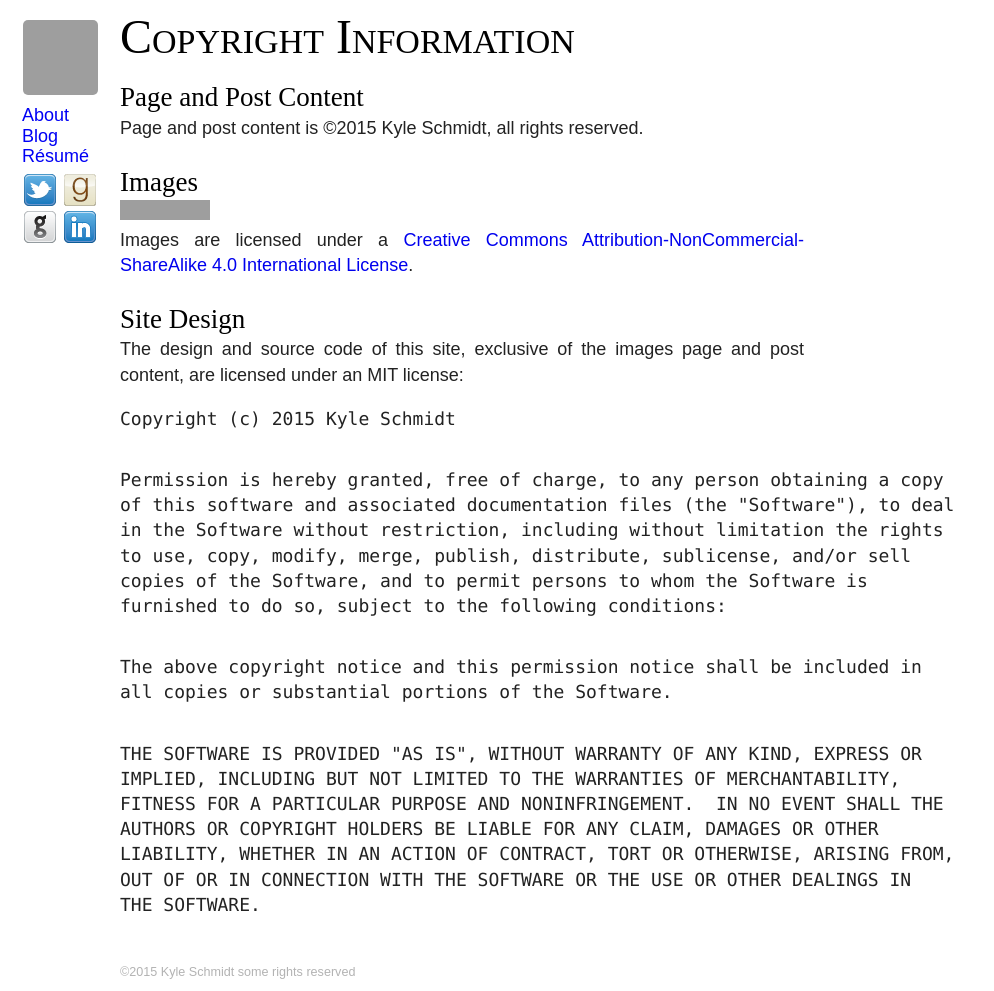
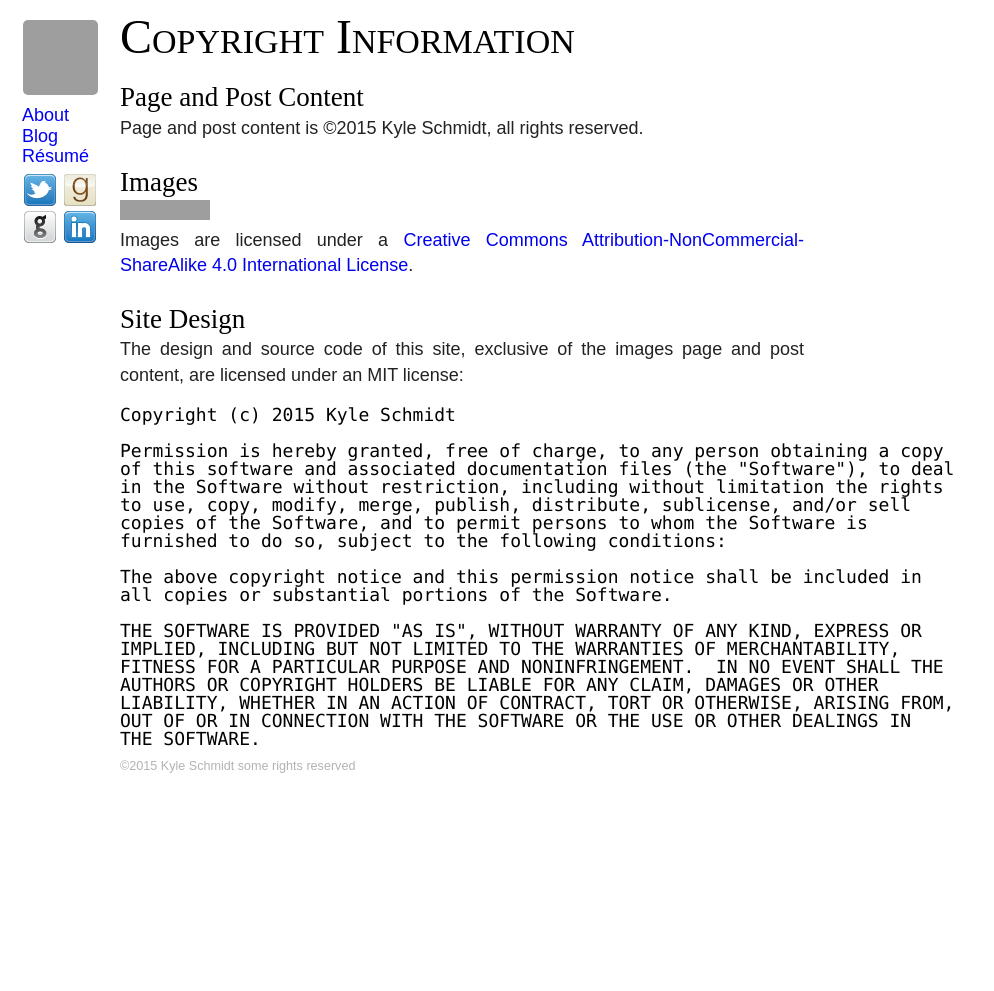
Before and after one commit to krschmidt/krschmidt.github.com, a Jekyll site: the page built from copyright.html, in a window 1280 px wide. Shown: the whole page, without its empty margins (0-994 px from the left). Built offline with Jekyll 4.4.1, drawn with Linux system fonts in a browser that asks for light colours; nearby versions of some CDN libraries; some web fonts are replaced; after the commit the page ends 900 px from its top, so only the background shows below that; grey boxes are pictures that could not be loaded.

Commit message:
proper use of a pre tag

```diff
--- a/copyright.html
+++ b/copyright.html
@@ -12,20 +12,23 @@ topTitle: Copyright Information
 <h2>Site Design</h2>
 <p>The design and source code of this site, exclusive of the images page and post content, are licensed under an MIT license:</p>
 <pre>
-<p>Copyright (c) 2015 Kyle Schmidt</p>
-<p>Permission is hereby granted, free of charge, to any person obtaining a copy
+Copyright (c) 2015 Kyle Schmidt
+
+Permission is hereby granted, free of charge, to any person obtaining a copy
 of this software and associated documentation files (the "Software"), to deal
 in the Software without restriction, including without limitation the rights
 to use, copy, modify, merge, publish, distribute, sublicense, and/or sell
 copies of the Software, and to permit persons to whom the Software is
-furnished to do so, subject to the following conditions:</p>
-<p>The above copyright notice and this permission notice shall be included in
-all copies or substantial portions of the Software.</p>
-<p>THE SOFTWARE IS PROVIDED "AS IS", WITHOUT WARRANTY OF ANY KIND, EXPRESS OR
+furnished to do so, subject to the following conditions:
+
+The above copyright notice and this permission notice shall be included in
+all copies or substantial portions of the Software.
+
+THE SOFTWARE IS PROVIDED "AS IS", WITHOUT WARRANTY OF ANY KIND, EXPRESS OR
 IMPLIED, INCLUDING BUT NOT LIMITED TO THE WARRANTIES OF MERCHANTABILITY,
 FITNESS FOR A PARTICULAR PURPOSE AND NONINFRINGEMENT.  IN NO EVENT SHALL THE
 AUTHORS OR COPYRIGHT HOLDERS BE LIABLE FOR ANY CLAIM, DAMAGES OR OTHER
 LIABILITY, WHETHER IN AN ACTION OF CONTRACT, TORT OR OTHERWISE, ARISING FROM,
 OUT OF OR IN CONNECTION WITH THE SOFTWARE OR THE USE OR OTHER DEALINGS IN
-THE SOFTWARE.</p>
+THE SOFTWARE.
 </pre>
```
